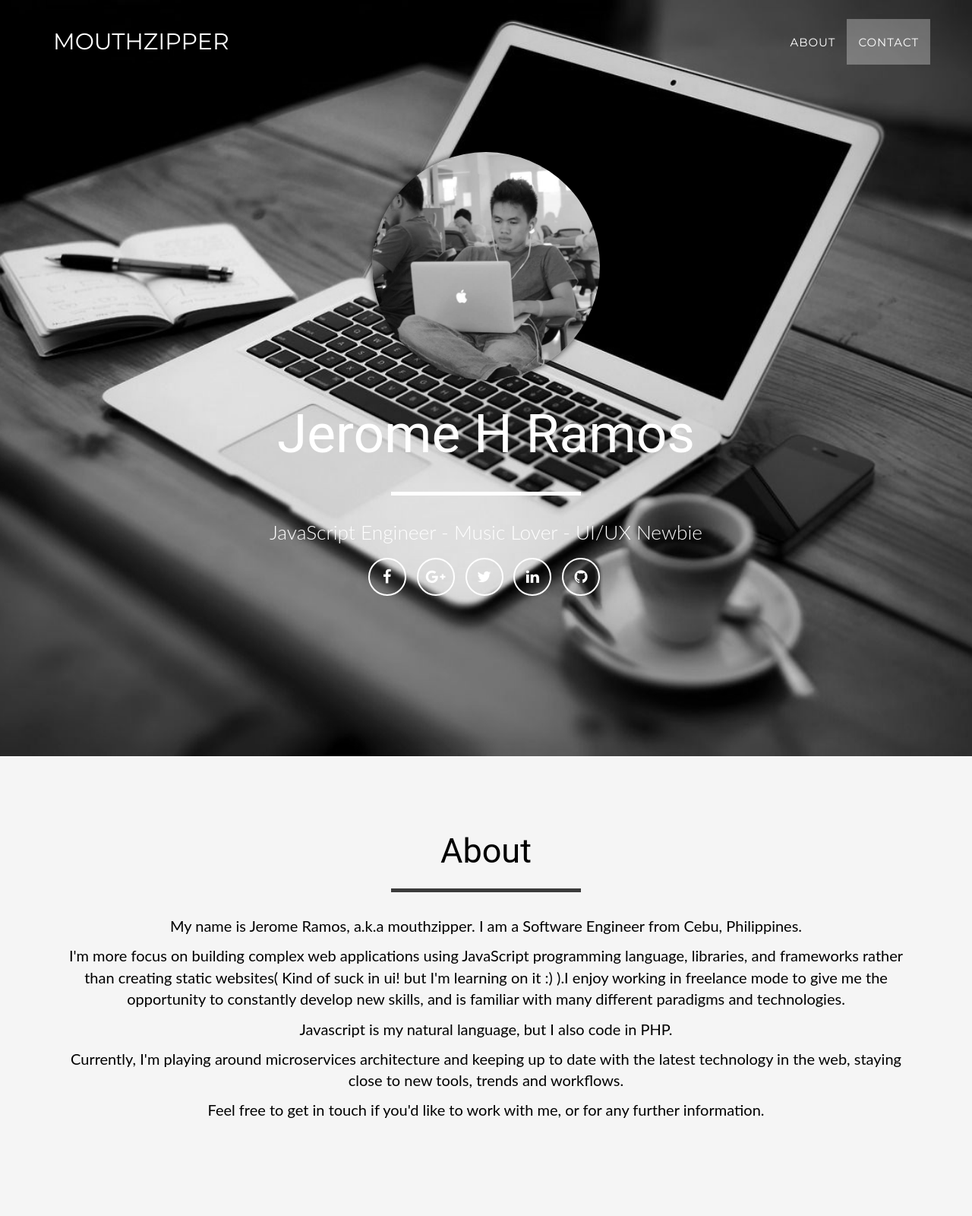
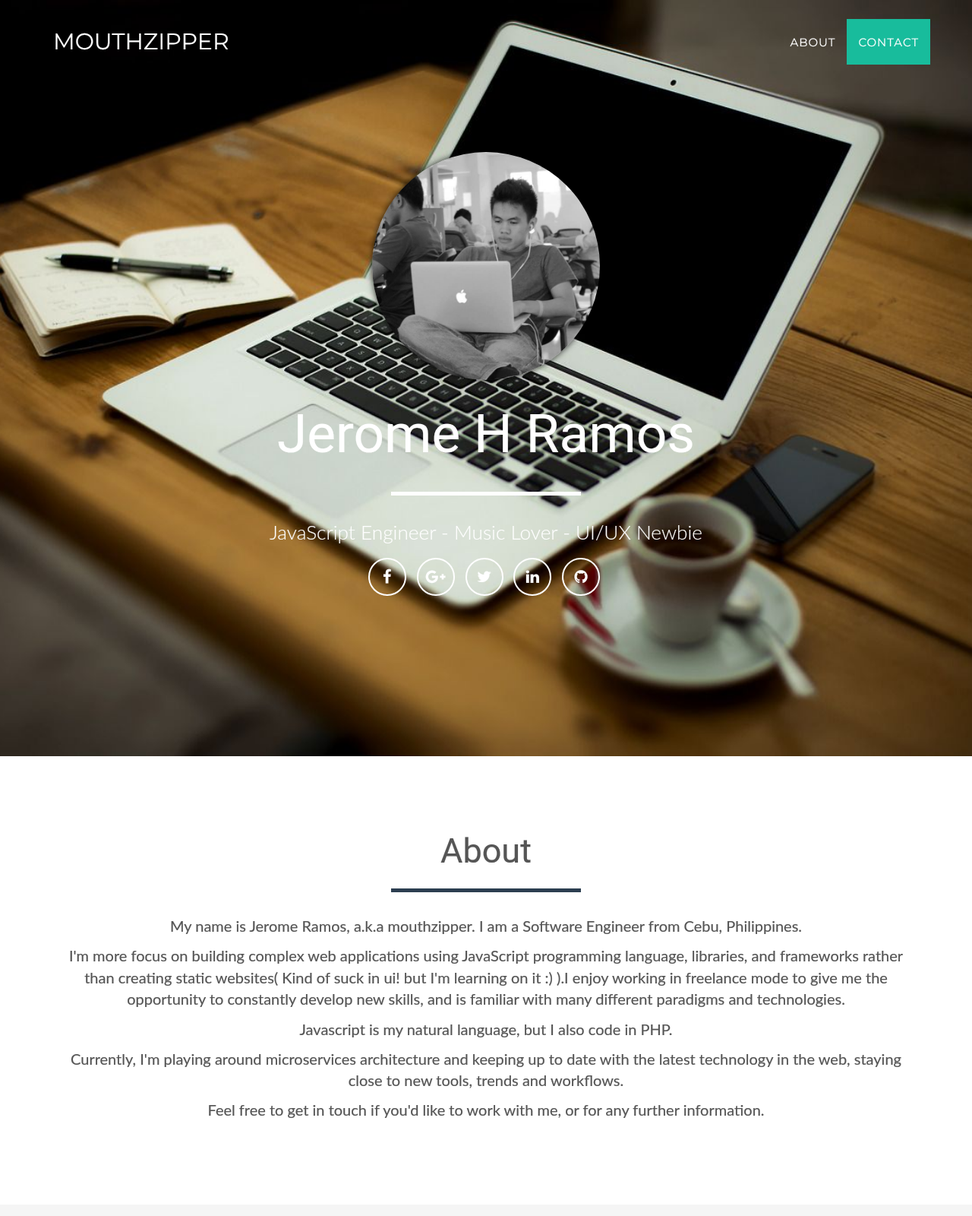
Before and after one commit to mouthzipper/mouthzipper.github.io, a plain HTML site: page index.html in a window 1280 px wide. Shown: the top 1600 px of the page at 76% size. Drawn offline with nearby package versions, Linux system fonts and the light colour scheme; a script that the page names is missing.

Commit message:
edit css

```diff
--- a/css/style.css
+++ b/css/style.css
@@ -1,7 +1,11 @@
 body {
     overflow-x: hidden;
-    color: #000;
+    color: #555 !important;
     background-color: whitesmoke;
+    font-family: Roboto, sans-serif
+    font-size: 62.5%;
+  -webkit-font-smoothing: antialiased;
+  -webkit-text-stroke: .2px;
 }
 html {
     font-family: sans-serif
@@ -12,14 +16,7 @@ p {
 p.small {
     font-size: 16px
 }
-a,
-a.active,
-a:active,
-a:focus,
-a:hover {
-    outline: 0;
-    color: #18bc9c
-}
+
 h1,
 h2,
 h3,
@@ -59,10 +56,6 @@ header {
     background-size: cover;
     -o-background-size: cover;
     text-align: center;
-    -webkit-filter: grayscale(1);
-    -webkit-filter: grayscale(100%);
-    filter: grayscale(100%);
-    filter: gray;
 }
 header .container {
     padding-top: 100px;
@@ -106,8 +99,17 @@ header .intro-text .skills {
 }
 .navbar-fixed-top.navbar-shrink {
     padding: 0;
-    background-color: #000!important;
-    border-bottom: 1px solid rgba(255, 255, 255, .3)
+    background-color: white!important;
+    border-bottom: 2px solid #d9d9d9;
+  position: fixed;
+  z-index: 11;
+  -webkit-animation: show-header 1s;
+}
+.navbar-shrink .navbar-brand {
+    color : #18bc9c !important;
+}
+.navbar-shrink .navbar-nav>li>a {
+    color : #555 !important;
 }
 .navbar-fixed-top.navbar-shrink .navbar-brand {
     font-size: 1.5em
@@ -122,12 +124,7 @@ header .intro-text .skills {
 .navbar .navbar-nav {
     letter-spacing: 1px
 }
-.navbar-default .navbar-nav>li>a:focus,
-.navbar-default .navbar-nav>li>a:hover {
-    outline: 0;
-    color: rgba(255, 255, 255, .8);
-    background-color: transparent
-}
+
 .navbar-default,
 .navbar-inverse {
     border: 0
@@ -136,8 +133,10 @@ header .intro-text .skills {
     background-color: transparent!important
 }
 .navbar-default .navbar-nav>.active>a {
-    background-color: rgba(255, 255, 255, .3)!important
+    background-color: #18bc9c !important
 }
+
+
 section {
     padding: 100px 0
 }
@@ -146,13 +145,9 @@ section h2 {
     font-size: 3em
 }
 section.success {
-    color: #000;
-    background: grayscale;
-    -webkit-filter: grayscale(1);
-    -webkit-filter: grayscale(100%);
-    filter: grayscale(100%);
-    filter: gray;
+    color: #555;
     text-align: center;
+    background-color: white !important;
 }
 @media(max-width:767px){section{padding:75px 0
 }
```
Also changed, not shown: 1 other file.
